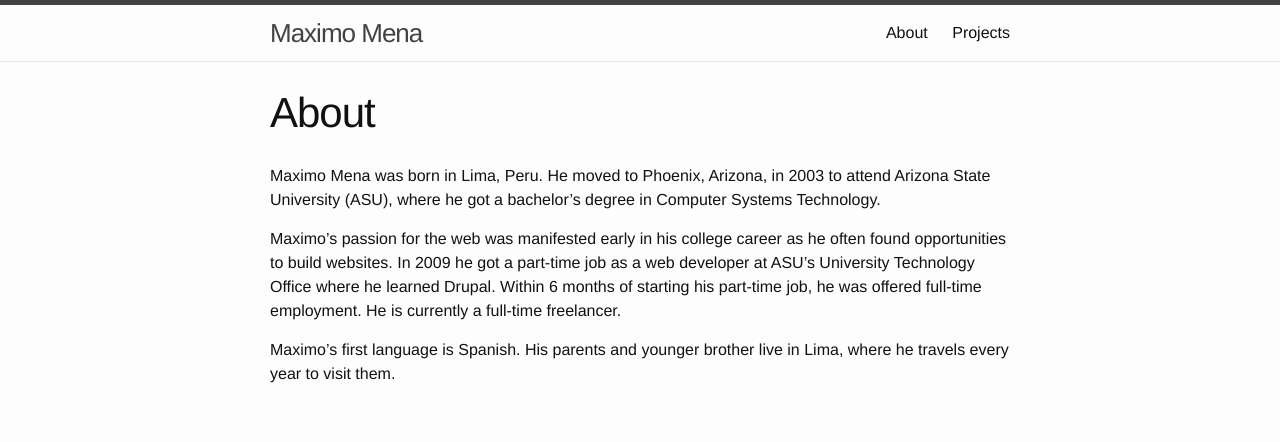
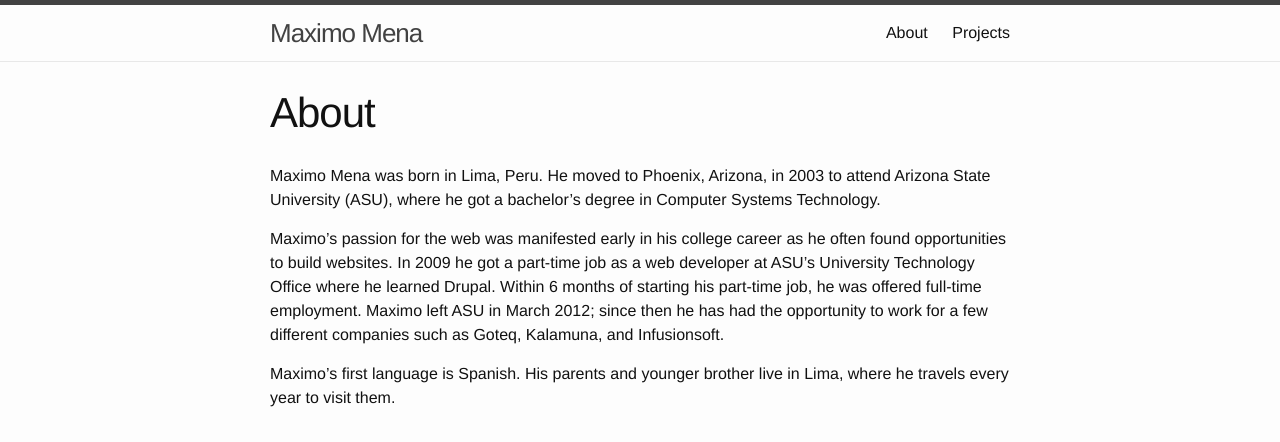
Before and after one commit to mmenavas/mmenavas.github.io, a Jekyll site: the page built from about.md, in a window 1280 px wide, cut to the strip 0-442 px from the top of the page. Built offline with Jekyll 4.4.1, drawn with Linux system fonts in a browser that asks for light colours.

Commit message:
Adding links to GitHub repositories in Projects page. Minor update to About page. Adding Ice Breaker speech post.

```diff
--- a/about.md
+++ b/about.md
@@ -6,6 +6,6 @@ permalink: /about/
 
 Maximo Mena was born in Lima, Peru. He moved to Phoenix, Arizona, in 2003 to attend Arizona State University (ASU), where he got a bachelor's degree in Computer Systems Technology.
 
-Maximo's passion for the web was manifested early in his college career as he often found opportunities to build websites. In 2009 he got a part-time job as a web developer at ASU’s University Technology Office where he learned Drupal. Within 6 months of starting his part-time job, he was offered full-time employment. He is currently a full-time freelancer.
+Maximo's passion for the web was manifested early in his college career as he often found opportunities to build websites. In 2009 he got a part-time job as a web developer at ASU’s University Technology Office where he learned Drupal. Within 6 months of starting his part-time job, he was offered full-time employment. Maximo left ASU in March 2012; since then he has had the opportunity to work for a few different companies such as Goteq, Kalamuna, and Infusionsoft.
 
 Maximo’s first language is Spanish. His parents and younger brother live in Lima, where he travels every year to visit them.
```
Also changed, not shown: _drafts/old-town-toastmasters.markdown (deleted, +0 -7 lines), _posts/2015-02-02-ice-breaker-speech.markdown (added, +13 -0 lines), projects.md (+4 -4 lines).
